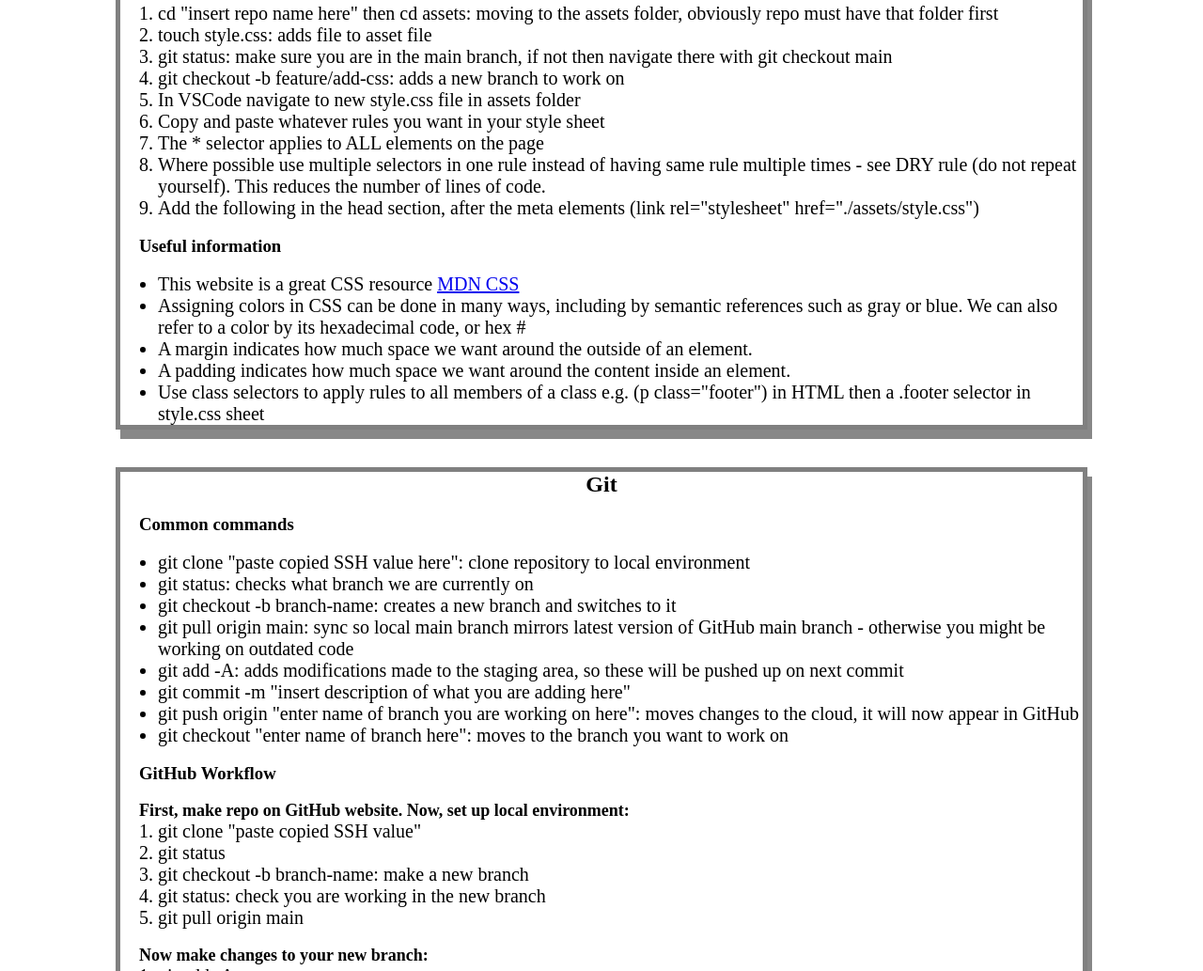
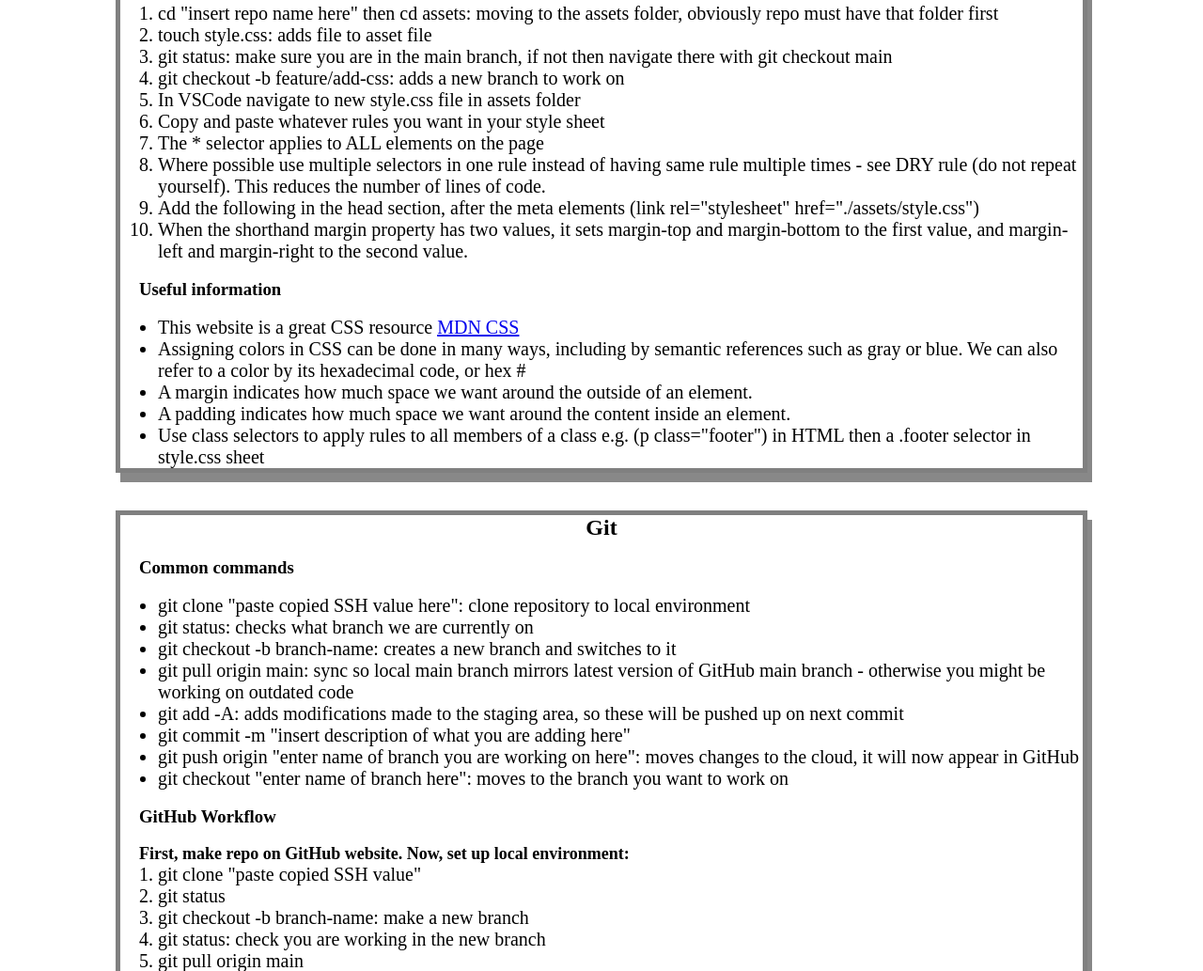
Before and after one commit to DrRobotnik7/prework-study-guide, a plain HTML site: page index.html in a window 1280 px wide. Shown: the part 958-1991 px from the top of the page at 94% size. Drawn offline with Linux system fonts and the light colour scheme; a script that the page names is missing.

Commit message:
added CSS info

```diff
--- a/index.html
+++ b/index.html
@@ -53,6 +53,7 @@
           <li>The * selector applies to ALL elements on the page</li>
           <li>Where possible use multiple selectors in one rule instead of having same rule multiple times - see DRY rule (do not repeat yourself). This reduces the number of lines of code.</li>
           <li>Add the following in the head section, after the meta elements (link rel="stylesheet" href="./assets/style.css")</li>
+          <li>When the shorthand margin property has two values, it sets margin-top and margin-bottom to the first value, and margin-left and margin-right to the second value.</li>
         </ol>
         <br />
         <h3>Useful information</h3>
```
